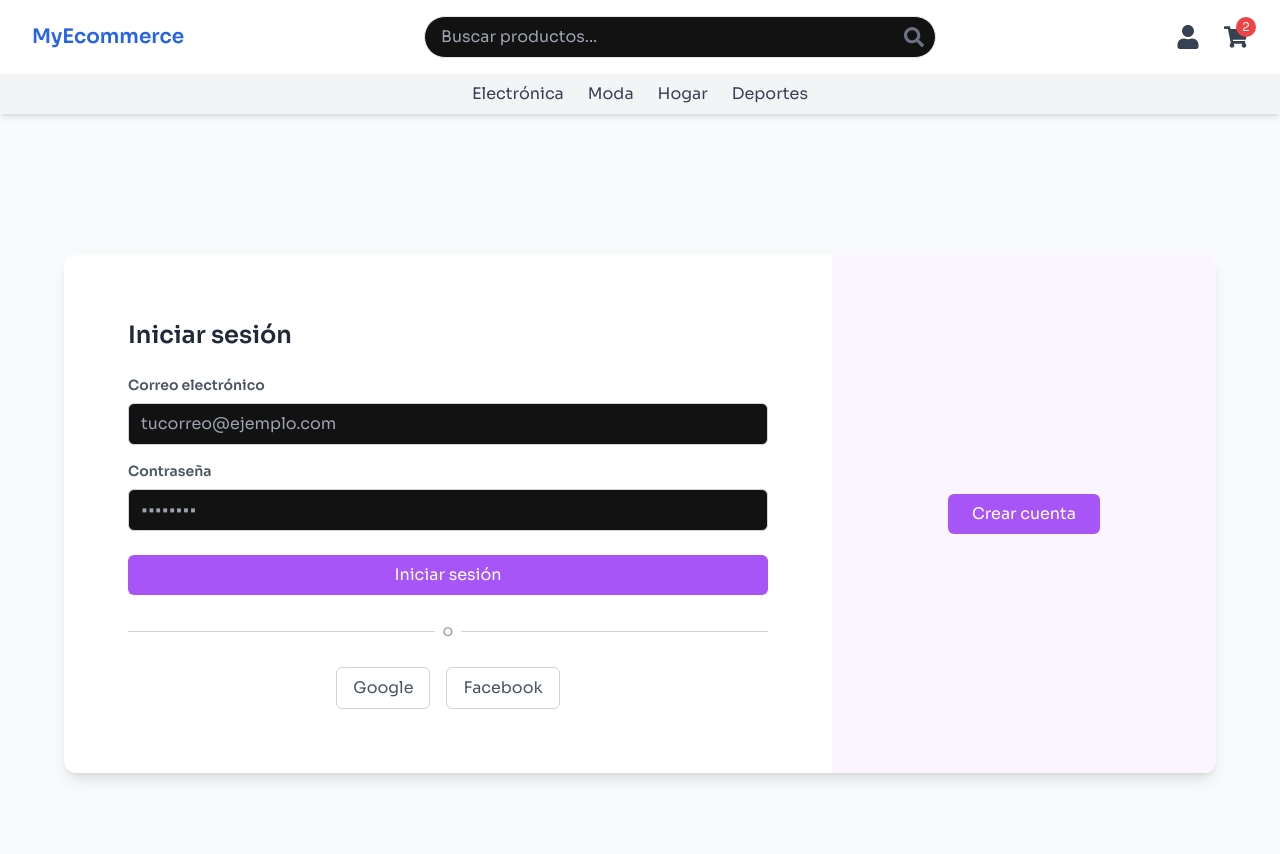
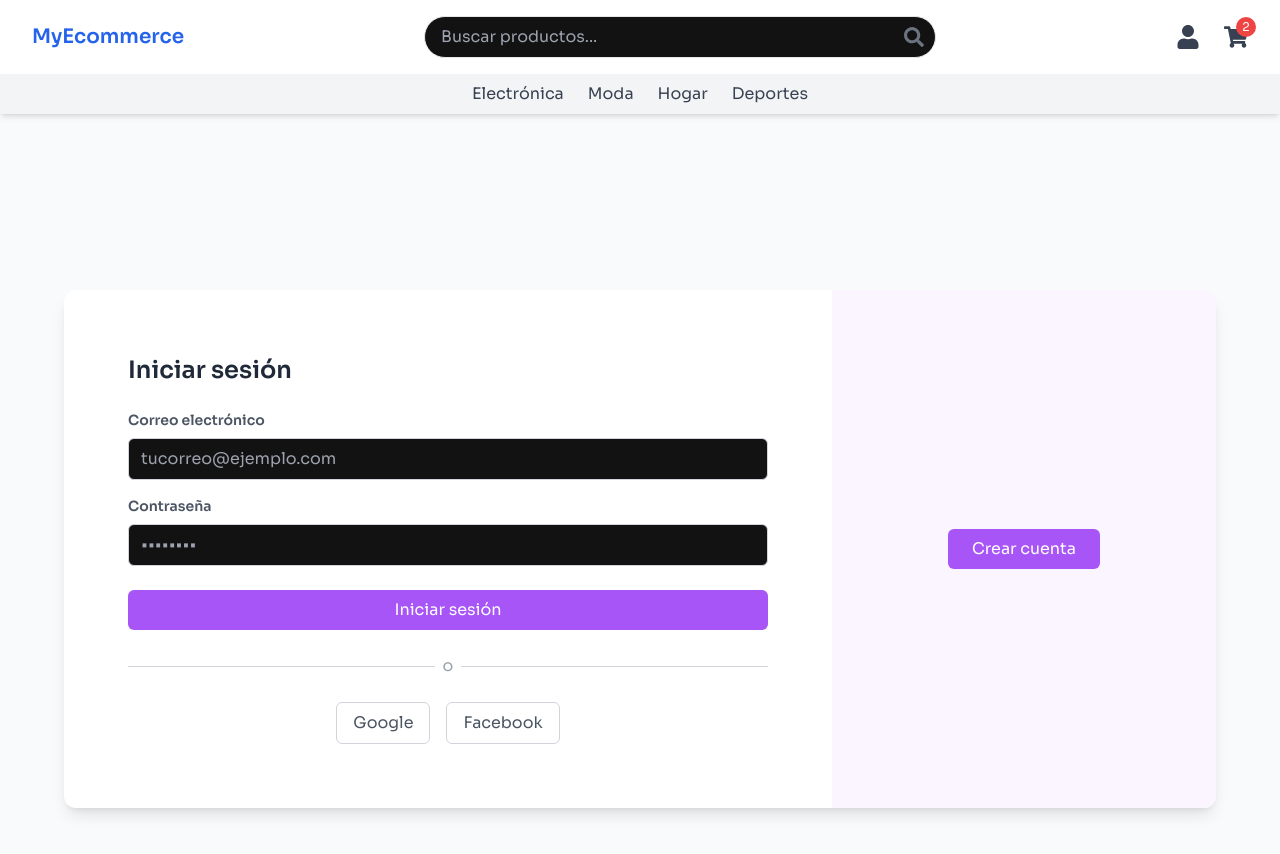
Before and after one commit to camm53/proyecto_god_front, a React (Vite) app: page /auth in a window 1280 px wide. Shown: the top 854 px of the page. Built offline with nearby package versions, Linux system fonts and the light colour scheme.

Commit message:
pruebaregistro

```diff
--- a/src/components/AuthView.jsx
+++ b/src/components/AuthView.jsx
@@ -17,16 +17,18 @@ const AuthView = () => {
   };
 
   const handleLogin = () => {
-    // Aquí iría tu lógica de autenticación. Si es exitosa:
+    // Lógica de autenticación aquí. Si es exitosa, redirige a Home:
     navigate('/');
   };
 
   return (
     <div>
       <Header />
-      {/* Padding-top para evitar quedar debajo del Header fijo */}
-      <div className="min-h-screen flex items-center justify-center bg-gray-50">
-        <div className="bg-white w-full max-w-6xl rounded-xl shadow-lg flex overflow-hidden">
+      {/* Usamos pt-4 para un pequeño espacio desde el header.
+          Se elimina la alineación vertical para que el contenido aparezca más arriba */}
+      <div className="min-h-screen bg-gray-50 pt-40">
+        <div className="flex justify-center">
+          <div className="bg-white w-full max-w-6xl rounded-xl shadow-lg flex overflow-hidden mt-4">
 
             {/* Columna Izquierda: Login */}
             <div
@@ -74,6 +76,7 @@ const AuthView = () => {
           </div>
         </div>
       </div>
+    </div>
   );
 };
 
```
Lines whose indentation alone changed are shown as unchanged.
